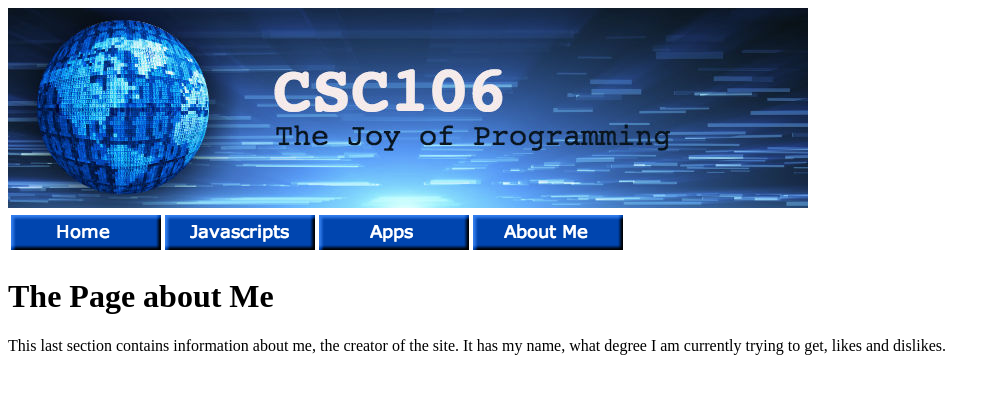
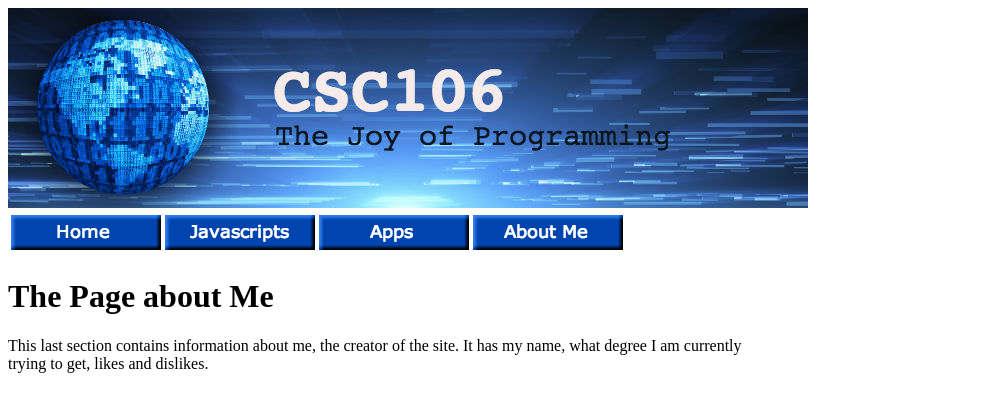
Before and after one commit to WebJP/WebJP.github.io, a plain HTML site: page about.html in a window 1280 px wide. Shown: the whole page, without its empty margins (0-997 px from the left). Drawn offline with Linux system fonts and the light colour scheme.

Commit message:
Update about.html

```diff
--- a/about.html
+++ b/about.html
@@ -22,7 +22,7 @@
       </table>
       <h1> The Page about Me</h1>
       <p> This last section contains information about me, the creator of the site. It has my name,
-          what degree I am currently trying to get, likes and dislikes.</p>
+          what degree I am currently <br> trying to get, likes and dislikes.</p>
     </body>
 
  </html>
```
